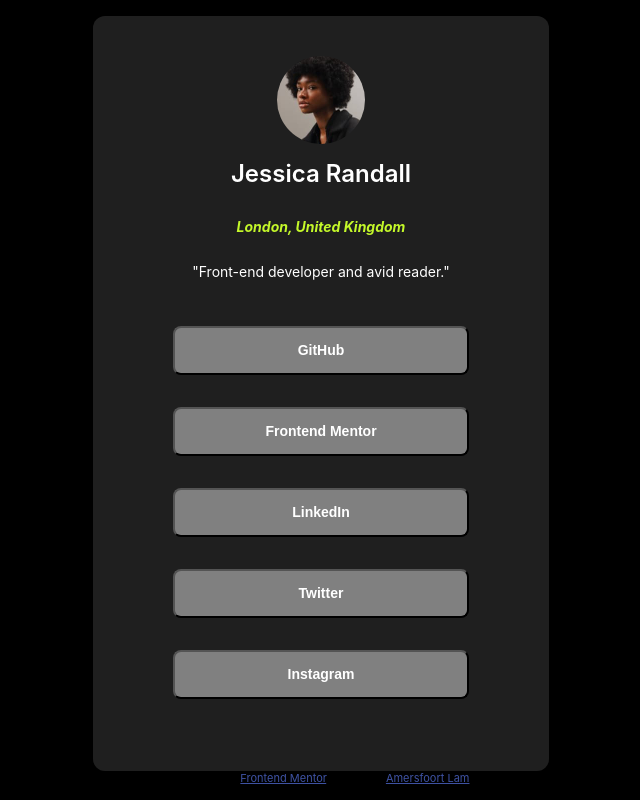
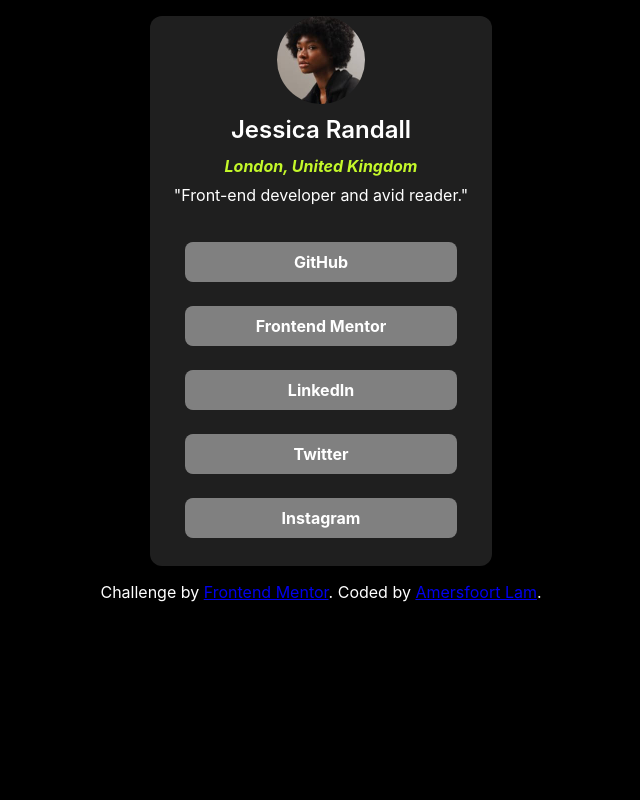
Before and after one commit to amersfoort3232/Social-Link-Profile, a plain HTML site: page index.html in a window 1280 px wide. Shown: the whole page, without its empty margins (319-959 px from the left). Drawn offline with Linux system fonts and the light colour scheme.

Commit message:
fixed css code according to the comments from Grace

```diff
--- a/index.html
+++ b/index.html
@@ -26,7 +26,7 @@
     </style>
   </head>
   <body>
-    <div class="container">
+    <main>
       <div class="profile-card">
         <img src="./assets/images/avatar-jessica.jpeg" alt="jessica" />
         <div class="name">Jessica Randall</div>
@@ -34,20 +34,20 @@
 
         <div class="description">"Front-end developer and avid reader."</div>
         <ul class="link">
-          <button>GitHub</button>
-          <button>Frontend Mentor</button>
-          <button>LinkedIn</button>
-          <button>Twitter</button>
-          <button>Instagram</button>
+          <li><a href="https://github.com">GitHub</a></li>
+          <li><a href="https://www.frontendmentor.io">Frontend Mentor</a></li>
+          <li><a href="https://www.linkedin.com">LinkedIn</a></li>
+          <li><a href="https://twitter.com">Twitter</a></li>
+          <li><a href="https://www.instagram.com">Instagram</a></li>
         </ul>
       </div>
-    </div>
+    </main>
 
-    <div class="attribution">
+    <footer>
       Challenge by
       <a href="https://www.frontendmentor.io?ref=challenge" target="_blank"
         >Frontend Mentor</a
       >. Coded by <a href="#">Amersfoort Lam</a>.
-    </div>
+    </footer>
   </body>
 </html>
--- a/styles.css
+++ b/styles.css
@@ -6,31 +6,25 @@ body {
   justify-content: center;
   background-color: #000000;
   font-family: "Inter", sans-serif;
-  height: 100vh;
-  width: 100vw;
-}
-.container {
-
 }
 
 .profile-card {
   background-color: #1F1F1F;
   display: flex;
-  width: 376px;
-  padding: 40px;
   flex-direction: column;
+  gap:0.5rem;
   align-items: center;
-
+  margin:1rem;
   flex-shrink: 0;
   word-wrap: break-word;
   border-radius: 12px;
 }
 
 .name, .address, .description {
-  margin: 12px 0 12px 0;
+  margin: 0rem 1.5rem 0rem 1.5rem;
   text-align: center;
   color: white;
-  font-size: 24px;
+  font-size: 1.5em;
   font-weight: 600;
   line-height: 36px;
 }
@@ -38,14 +32,13 @@ body {
 .address, .description  {
   text-align: center;
   color: #c4f82a;
-  font-size: 14px;
+  font-size: 1em;
   font-weight: 700;
   line-height: 21px;
 }
 
 .description
 {
-  width: 304px;
   color: white;
   font-weight: 400;
 }
@@ -53,9 +46,6 @@ body {
 ul {
   list-style: none;
   padding: 0;
-  display: inline-flex;
-  flex-direction: column;
-
 }
 
 li{
@@ -64,24 +54,26 @@ li{
   justify-content: center;
   align-items: center;
   align-self: stretch;
+  gap:4rem;
 }
 
-button{
+li>a{
+  text-align: center;
+  min-width: 16rem;
   display: block;
-  width: 296px;
-  padding:12px ;
-  margin: 16px auto;
-  font-size: 14px;
+  padding:0.5rem;
+  font-size: 1em;
   font-style: normal;
   font-weight: 700;
   line-height: 150%;
   align-self: stretch;
   background-color: grey;
   color:white;
-  border-radius: 8px;
+  border-radius: 0.5rem;
+  text-decoration: none;
 }
 
-button:hover{
+a:hover{
   background-color: #c4f82a;
   color: grey;
 }
@@ -91,3 +83,8 @@ img{
   height: 88px;
   border-radius: 999px;
 }
+
+footer{
+  color: white;
+  text-align: center;
+}
```
